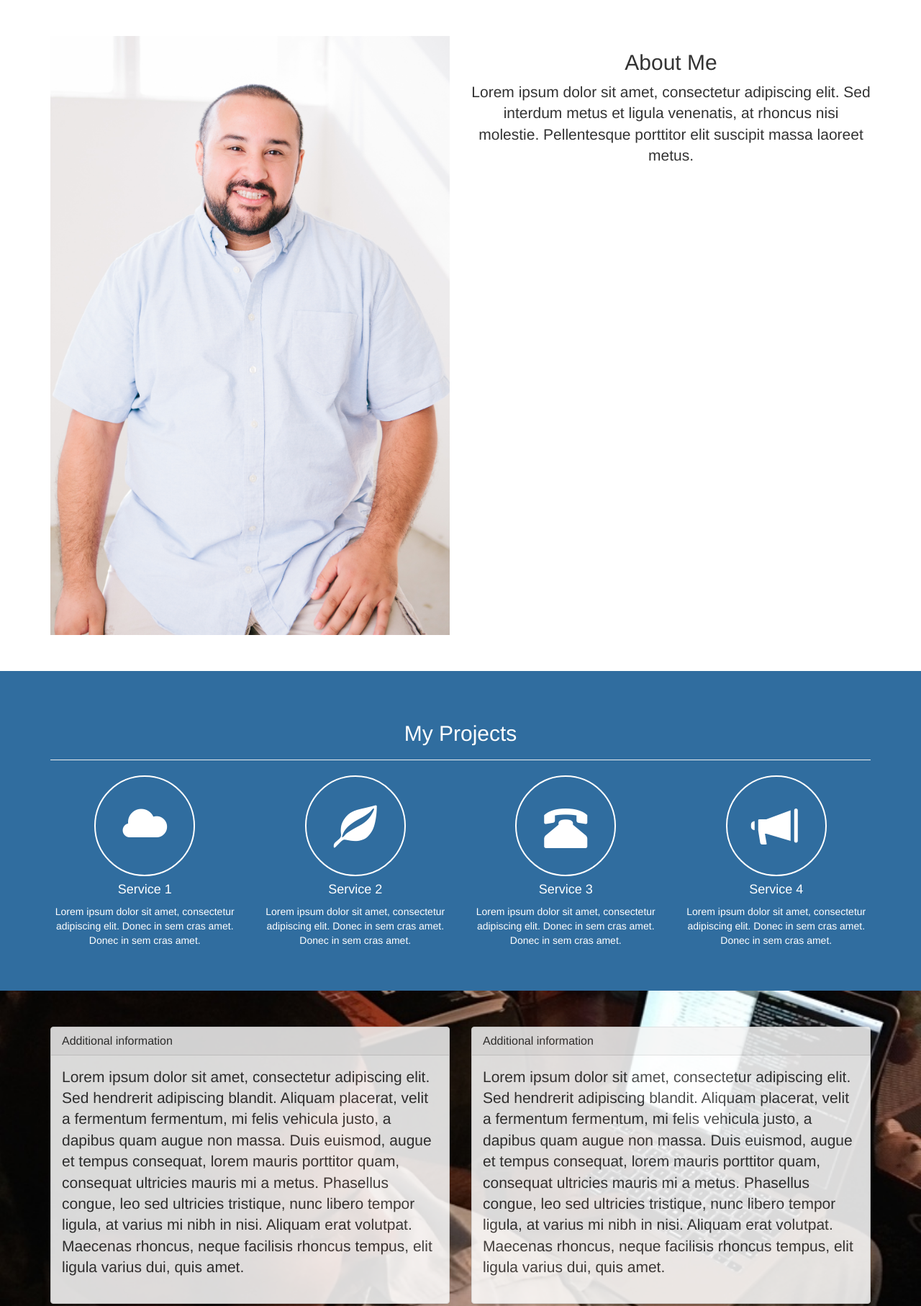
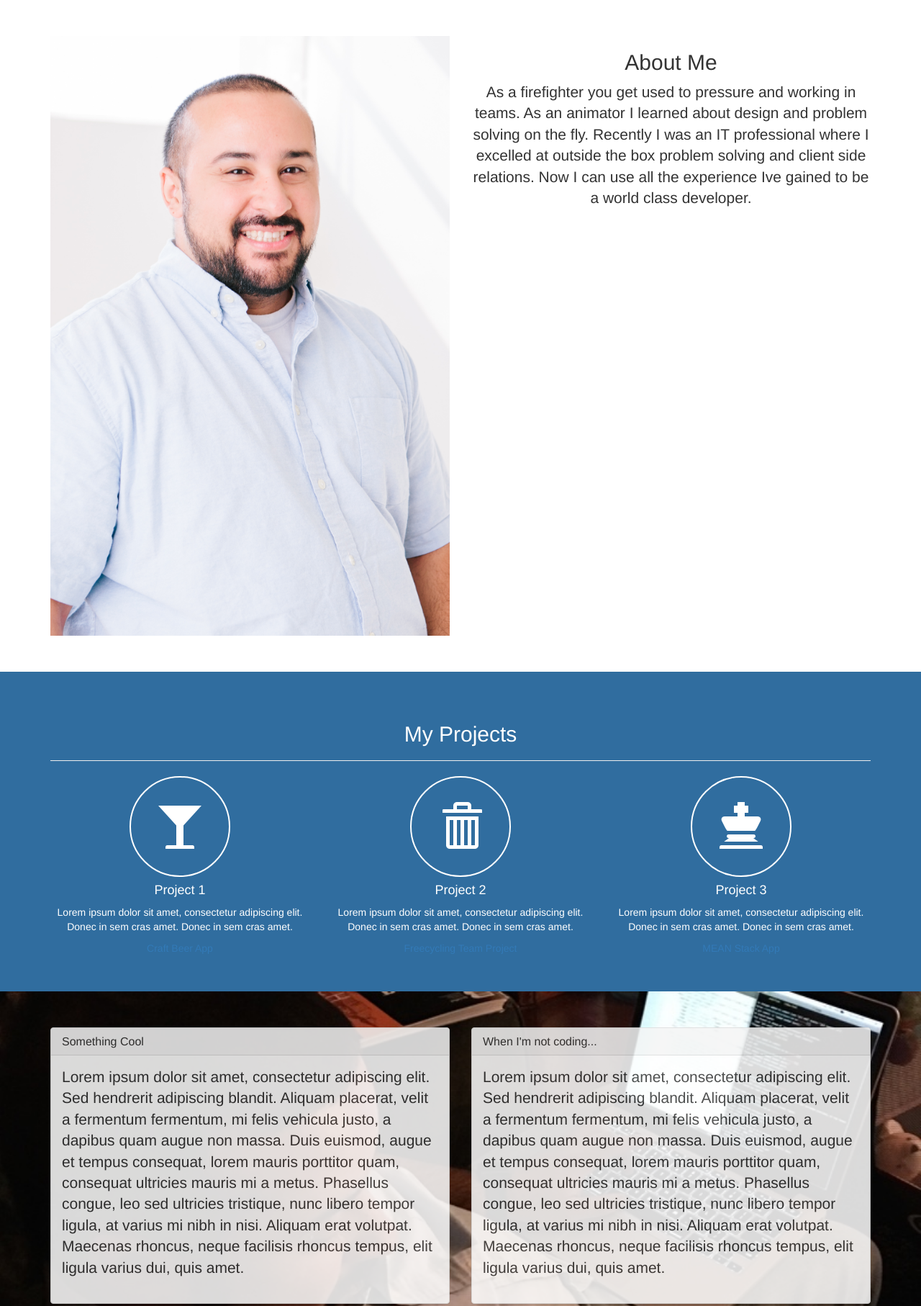
Before and after one commit to RANDoMenace/bgarza1016.github.io, a plain HTML site: page index.html in a window 1280 px wide. Shown: the part 800-2614 px from the top of the page at 72% size. Drawn offline with nearby package versions, Linux system fonts and the light colour scheme.

Commit message:
add text and pertinent information.

```diff
--- a/css/style.css
+++ b/css/style.css
@@ -72,10 +72,6 @@ html, body {
   opacity: 0.85;
 }
 
-#google_map {
-  height: 500px;
-}
-
 footer {
   padding: 20px 0;
 }
--- a/index.html
+++ b/index.html
@@ -33,7 +33,7 @@
           <li><a href="#about">About</a></li>
           <li><a href="#services">My Projects</a></li>
           <li><a href="#information">Information</a></li>
-          <li><a href="#google_map">Contact</a></li>
+          <li><a href="#contact">Contact</a></li>
         </ul>
       </div><!-- /.navbar-collapse -->
     </div><!-- /.container-fluid -->
@@ -42,7 +42,7 @@
   <div id="home" class="home">
     <div class="text-vcenter">
       <h1>Full Stack Developer</h1>
-      <h3>Curious Problem Solver</h3>
+      <h3>3D Artist && IT Problem Solver</h3>
       <a href="#about" class="btn btn-default btn-lg">Continue</a>
     </div>
   </div>
@@ -52,11 +52,11 @@
     <div class="container">
       <div class="row">
         <div class="col-sm-6">
-          <img src="images/IMG_6371.JPG" alt="" />
+          <img src="images/IMG_6384.JPG" alt="" />
         </div>
         <div class="col-sm-6 text-center">
           <h2>About Me</h2>
-          <p class="lead">Lorem ipsum dolor sit amet, consectetur adipiscing elit. Sed interdum metus et ligula venenatis, at rhoncus nisi molestie. Pellentesque porttitor elit suscipit massa laoreet metus.</p>
+          <p class="lead">As a firefighter you get used to pressure and working in teams. As an animator I learned about design and problem solving on the fly. Recently I was an IT professional where I excelled at outside the box problem solving and client side relations. Now I can use all the experience Ive gained to be a world class developer.</p>
         </div>
       </div>
     </div>
@@ -67,25 +67,23 @@
     <div class="container">
       <h2 class="text-center">My Projects</h2> <hr />
       <div class="row text-center">
-        <div class="col-sm-3 col-xs-6">
-          <i class="glyphicon glyphicon-cloud"> </i>
-          <h4>Service 1</h4>
+        <div class="col-sm-4 col-xs-6">
+          <i class="glyphicon glyphicon-glass"> </i>
+          <h4>Project 1</h4>
           <p>Lorem ipsum dolor sit amet, consectetur adipiscing elit. Donec in sem cras amet. Donec in sem cras amet.</p>
+          <a href="https://skumps.herokuapp.com/">Craft Beer App</a>
         </div>
-        <div class="col-sm-3 col-xs-6">
-          <i class="glyphicon glyphicon-leaf"> </i>
-          <h4>Service 2</h4>
+        <div class="col-sm-4 col-xs-6">
+          <i class="glyphicon glyphicon-trash"> </i>
+          <h4>Project 2</h4>
           <p>Lorem ipsum dolor sit amet, consectetur adipiscing elit. Donec in sem cras amet. Donec in sem cras amet.</p>
+          <a href="https://lit-anchorage-2445.herokuapp.com/">Freecycling Team Project</a>
         </div>
-        <div class="col-sm-3 col-xs-6">
-          <i class="glyphicon glyphicon-phone-alt"> </i>
-          <h4>Service 3</h4>
+        <div class="col-sm-4 col-xs-6">
+          <i class="glyphicon glyphicon-king"> </i>
+          <h4>Project 3</h4>
           <p>Lorem ipsum dolor sit amet, consectetur adipiscing elit. Donec in sem cras amet. Donec in sem cras amet.</p>
-        </div>
-        <div class="col-sm-3 col-xs-6">
-          <i class="glyphicon glyphicon-bullhorn"> </i>
-          <h4>Service 4</h4>
-          <p>Lorem ipsum dolor sit amet, consectetur adipiscing elit. Donec in sem cras amet. Donec in sem cras amet.</p>
+          <a href="https://pure-fortress-5119.herokuapp.com/">MEAN Stack App</a>
         </div>
       </div>
     </div>
@@ -98,7 +96,7 @@
         <div class="col-sm-6">
           <div class="panel panel-default">
             <div class="panel-heading">
-              <h2 class="panel-title">Additional information</h2>
+              <h2 class="panel-title">Something Cool</h2>
             </div>
             <div class="panel-body lead">
               Lorem ipsum dolor sit amet, consectetur adipiscing elit. Sed hendrerit adipiscing blandit. Aliquam placerat, velit a fermentum fermentum, mi felis vehicula justo, a dapibus quam augue non massa. Duis euismod, augue et tempus consequat, lorem mauris porttitor quam, consequat ultricies mauris mi a metus. Phasellus congue, leo sed ultricies tristique, nunc libero tempor ligula, at varius mi nibh in nisi. Aliquam erat volutpat. Maecenas rhoncus, neque facilisis rhoncus tempus, elit ligula varius dui, quis amet.
@@ -108,7 +106,7 @@
         <div class="col-sm-6">
           <div class="panel panel-default">
             <div class="panel-heading">
-              <h2 class="panel-title">Additional information</h2>
+              <h2 class="panel-title">When I'm not coding...</h2>
             </div>
             <div class="panel-body lead">
               Lorem ipsum dolor sit amet, consectetur adipiscing elit. Sed hendrerit adipiscing blandit. Aliquam placerat, velit a fermentum fermentum, mi felis vehicula justo, a dapibus quam augue non massa. Duis euismod, augue et tempus consequat, lorem mauris porttitor quam, consequat ultricies mauris mi a metus. Phasellus congue, leo sed ultricies tristique, nunc libero tempor ligula, at varius mi nibh in nisi. Aliquam erat volutpat. Maecenas rhoncus, neque facilisis rhoncus tempus, elit ligula varius dui, quis amet.
@@ -124,23 +122,27 @@
     <div class="container">
       <div class="row">
         <div class="col-sm-12 text-center">
-          <h3>Parallax scrolling effect is in action</h3>
-          <h4>The next is the address on Google maps</h4>
+          <h3>Programming Languages</h3>
+          <h4>Javascript | Ruby on Rails | MEAN Stack</h4>
         </div>
       </div>
     </div>
   </div>
   <!-- /fifth section -->
-
-  <!-- google map -->
-  <!-- <div id="google_map"></div> -->
-  <!-- /google map -->
-
+  <div id="contact" class="pad-section">
+    <div class="container">
+      <div class="row">
+        <div class="col-sm-12 text-center">
+          <h3>Contact</h3>
+        </div>
+      </div>
+    </div>
+  </div>
   <!-- footer -->
   <footer>
     <hr />
     <div class="container">
-      <p class="text-right">Copyright &copy; Your Company 2014</p>
+      <p class="text-right">Made with &#9825; by Bryan Garza 2015</p>
     </div>
   </footer>
   <!-- /footer -->
```
Also changed, not shown: images/IMG_6384.JPG (added).
